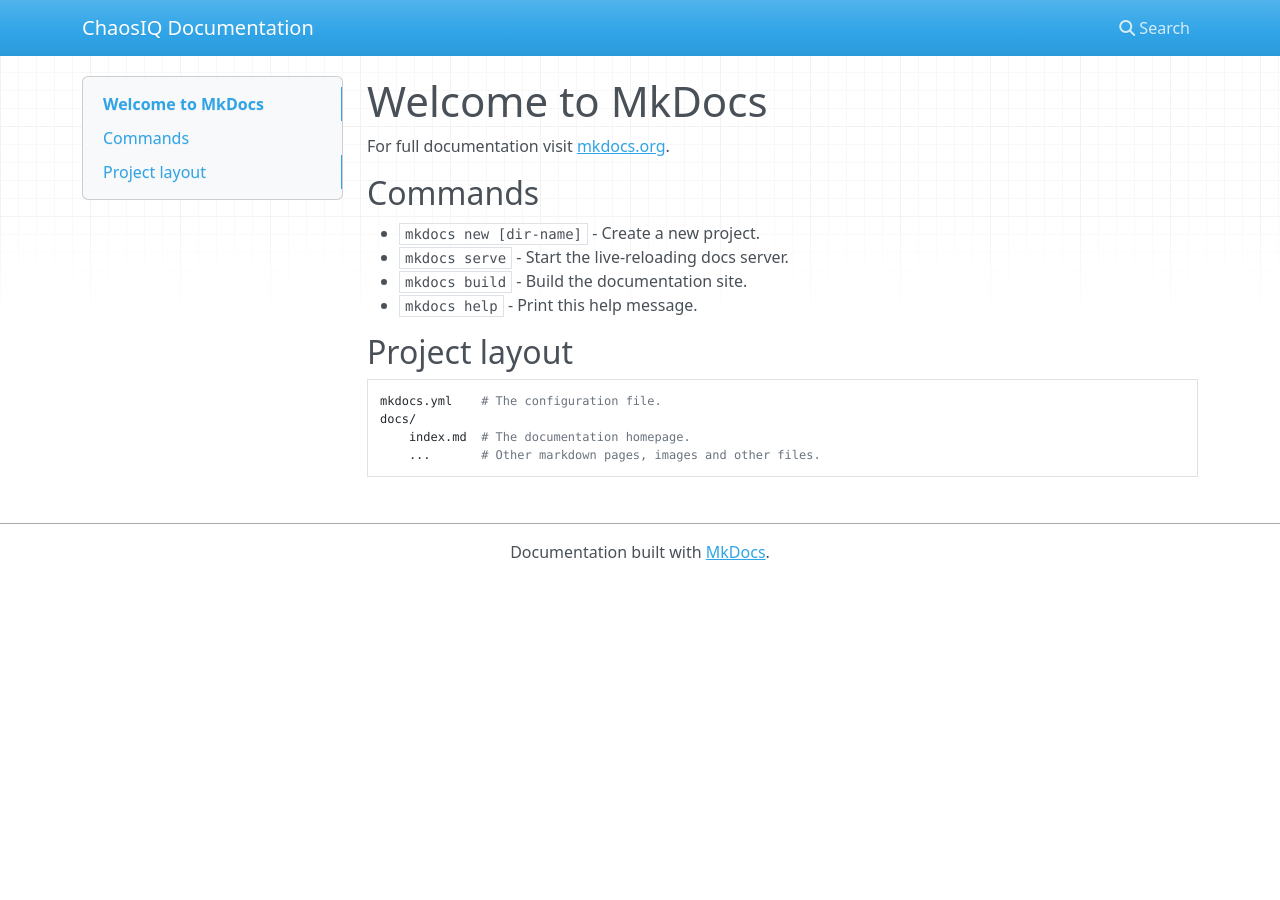
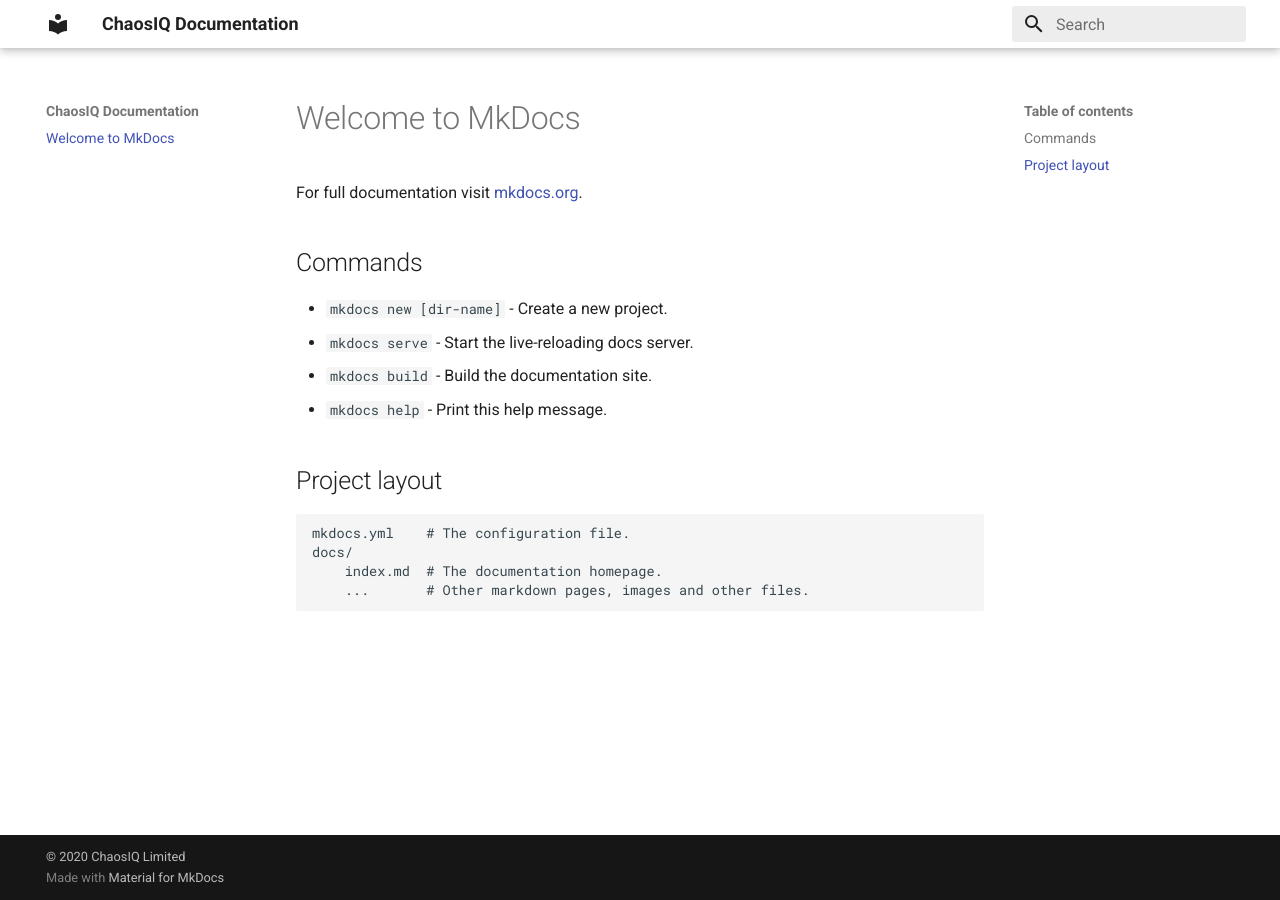
Before and after one commit to iggraham/chaosiq-documentation, an MkDocs documentation site: the page built from docs/index.md, in a window 1280 px wide. Built offline with MkDocs 1.6.1 and Material for MkDocs 9.7.7, drawn with Linux system fonts in a browser that asks for light colours; nearby versions of some CDN libraries.

Commit message:
added python requirements and some yml config
Signed-off-by: gtfisher <grant@chaosiq.io>

```diff
--- a/mkdocs.yml
+++ b/mkdocs.yml
@@ -1 +1,9 @@
 site_name: ChaosIQ Documentation
+site_author: ChaosIQ Limited
+site_description: ChaosIQ Documentation
+copyright: '&copy; 2020 ChaosIQ Limited'
+theme:
+  name: material
+  palette:
+    primary: "white"
+    accent: "yellow"
```
Also changed, not shown: README.md (+16 -4 lines), requirements.txt (added, +11 -0 lines).
